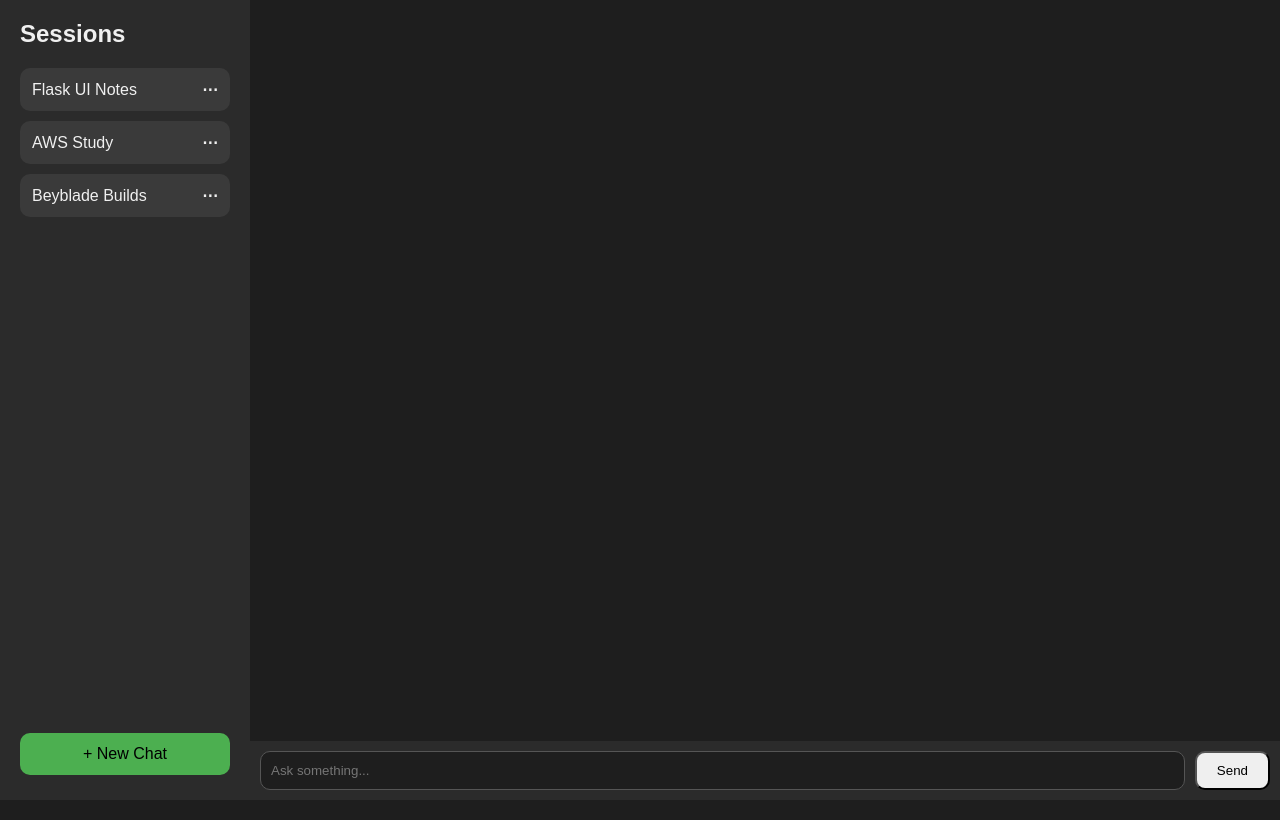
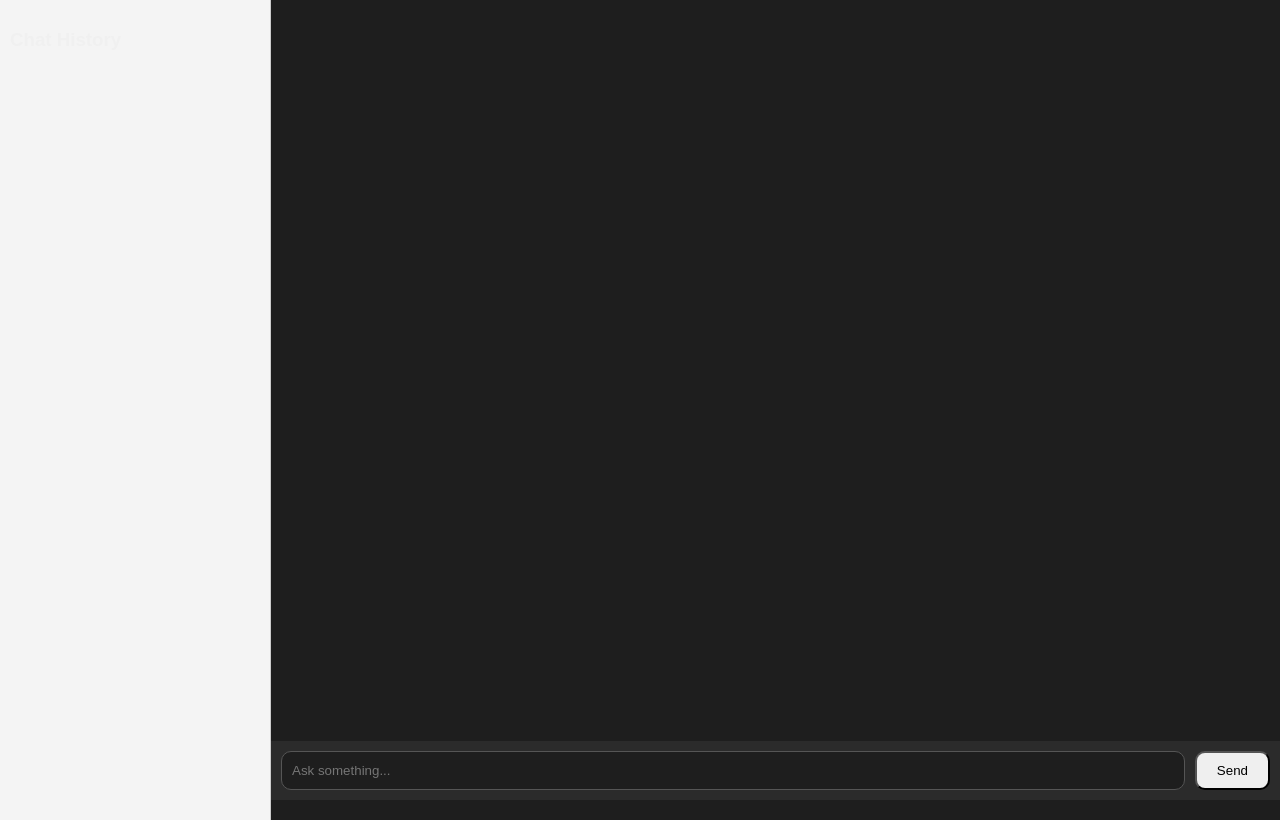
Before and after one commit to p-julius-dev/local-llm, a Flask app: page / in a window 1280 px wide. Run offline with Flask 3, Linux system fonts and the light colour scheme; data that the repository does not hold is empty.

Commit message:
Added session sidebar with resume functionality in Flask UI

```diff
--- a/app.py
+++ b/app.py
@@ -1,6 +1,6 @@
 from flask import Flask, render_template, request, jsonify
 import sqlite3
-from functions import process_user_message  # your refactored function
+from functions import process_user_message, create_new_session, get_all_sessions, load_session_messages  # your refactored function
 from datetime import datetime
 import signal
 import sys
@@ -8,6 +8,43 @@ import sys
 app = Flask(__name__)
 
 DB_PATH = "db/chat_sessions.db"
+
+# Single active session for UI (can expand later)
+current_session_id = None
+messages = []
+
+# Get all sessions
+@app.get("/sessions")
+def get_sessions():
+    """Return all chat sessions for sidebar"""
+    with sqlite3.connect(DB_PATH, check_same_thread=False) as conn:
+        cursor = conn.cursor()
+        sessions = get_all_sessions(cursor)
+
+    results = [
+        {"session_id": s[0], "start_time": s[1]}
+        for s in sessions
+    ]
+
+    return jsonify(results)
+
+# Load messages for session
+@app.get("/session/<session_id>")
+def load_session(session_id):
+    """Load messages for a selected session"""
+    global messages
+    global current_session_id
+    current_session_id = session_id
+
+    with sqlite3.connect(DB_PATH, check_same_thread=False) as conn:
+        cursor = conn.cursor()
+
+        messages = load_session_messages(cursor, session_id)
+
+    current_session = session_id
+
+    return jsonify(messages)
+
 
 def safe_exit(sig, frame):
     """Handles Ctrl+C gracefully"""
@@ -18,10 +55,6 @@ def safe_exit(sig, frame):
     # If using 'with' blocks for DB, this is usually unnecessary
 
     sys.exit(0)  # exit Python cleanly
-
-# Single active session for UI (can expand later)
-session_id = "ui-session"
-messages = []
 
 # ------------------------
 # Routes
@@ -35,21 +68,22 @@ def index():
 
 @app.post("/chat")
 def chat_route():
-    """Receive message, process with LLM, return reply"""
     global messages
+    global current_session_id
+
     user_message = request.json.get("message", "")
 
-    # Use a short-lived DB connection with check_same_thread=False
     with sqlite3.connect(DB_PATH, check_same_thread=False) as conn:
         cursor = conn.cursor()
 
-        # Call your backend function to process the message
-        reply = process_user_message(cursor, session_id, messages, user_message)
+        # Create session if it doesn't exist yet
+        if current_session_id is None:
+            current_session_id, _ = create_new_session(cursor)
 
-        # Commit changes (optional; 'with' usually commits automatically on close)
+        reply = process_user_message(cursor, current_session_id, messages, user_message)
+
         conn.commit()
 
-    # Return the assistant's reply as JSON
     return jsonify({"reply": reply})
 
 if __name__ == "__main__":
--- a/functions.py
+++ b/functions.py
@@ -57,7 +57,7 @@ def recall_last_messages(messages, n=5):
         print(f"[{message['role'].capitalize()}]: {message['content']}")
     print("-------------------------------------------\n")
 
-    # ------------------------
+# ------------------------
 # Backend Function
 # ------------------------
 def process_user_message(cursor, session_id, messages, user_message):
--- a/static/style.css
+++ b/static/style.css
@@ -112,3 +112,28 @@ button {
     padding: 10px 20px;
     border-radius: 10px;
 }
+
+/* sidebar */
+#sidebar {
+  width: 250px;
+  background: #f4f4f4;
+  padding: 10px;
+  border-right: 1px solid #ccc;
+  height: 100vh;
+  overflow-y: auto;
+}
+
+#session-list {
+  list-style: none;
+  padding: 0;
+}
+
+#session-list li {
+  padding: 8px;
+  cursor: pointer;
+  border-bottom: 1px solid #ddd;
+}
+
+#session-list li:hover {
+  background: #eaeaea;
+}
--- a/templates/index.html
+++ b/templates/index.html
@@ -9,27 +9,13 @@
 
 <div class="app-container">
 
-    <!-- Sidebar -->
-    <div class="sidebar">
-        <h2>Sessions</h2>
+ <!-- Sidebar -->
+    <div id="sidebar">
+        <h3>Chat History</h3>
+        <ul id="session-list"></ul>
+    </div>
 
-        <div class="session-list">
-            <div class="session-item">
-                <span>Flask UI Notes</span>
-                <span class="session-menu">⋯</span>
-            </div>
-            <div class="session-item">
-                <span>AWS Study</span>
-                <span class="session-menu">⋯</span>
-            </div>
-            <div class="session-item">
-                <span>Beyblade Builds</span>
-                <span class="session-menu">⋯</span>
-            </div>
-        </div>
 
-        <button class="new-chat">+ New Chat</button>
-    </div>
 
     <!-- Main Chat Area -->
     <div class="chat-container">
@@ -46,22 +32,83 @@
 </div>
 
 <script>
+
 async function sendMessage() {
     const input = document.getElementById("message-input")
     const chatWindow = document.getElementById("chat-window")
+
     const userMessage = input.value
     if (!userMessage) return
+
     chatWindow.innerHTML += `<div class="user-msg">${userMessage}</div>`
     input.value = ""
+
     const response = await fetch("/chat", {
         method: "POST",
-        headers: { "Content-Type": "application/json" },
+        headers: {
+            "Content-Type": "application/json"
+        },
         body: JSON.stringify({ message: userMessage })
     })
+
     const data = await response.json()
+
     chatWindow.innerHTML += `<div class="assistant-msg">${data.reply}</div>`
     chatWindow.scrollTop = chatWindow.scrollHeight
+
+    // reload sessions so newest is at top
+    loadSessions()
 }
+
+
+async function loadSessions() {
+    const response = await fetch("/sessions")
+    const sessions = await response.json()
+
+    const list = document.getElementById("session-list")
+    list.innerHTML = ""
+
+    sessions.forEach(session => {
+        const div = document.createElement("div")
+        div.className = "session-item"
+
+        const date = new Date(session.start_time).toLocaleString()
+        div.textContent = date
+
+        div.onclick = () => loadSession(session.session_id)
+
+        list.appendChild(div)
+    })
+}
+
+
+async function loadSession(sessionId) {
+    const response = await fetch(`/session/${sessionId}`)
+    const messages = await response.json()
+
+    const chatWindow = document.getElementById("chat-window")
+    chatWindow.innerHTML = ""
+
+    messages.forEach(msg => {
+        const div = document.createElement("div")
+
+        if (msg.role === "user") {
+            div.className = "user-msg"
+        } else {
+            div.className = "assistant-msg"
+        }
+
+        div.textContent = msg.content
+        chatWindow.appendChild(div)
+    })
+}
+
+
+// Load sessions when page opens
+window.onload = () => {
+    loadSessions()
+}
+
 </script>
 
 </body>
```
